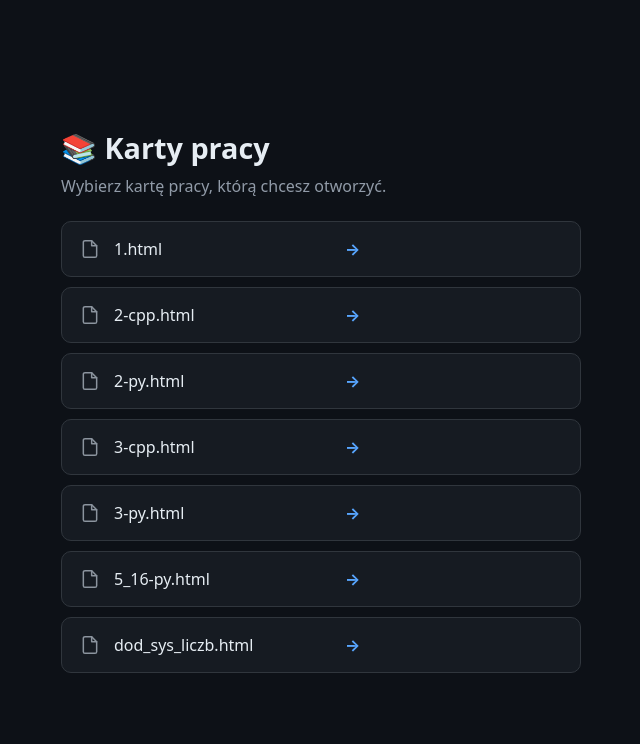
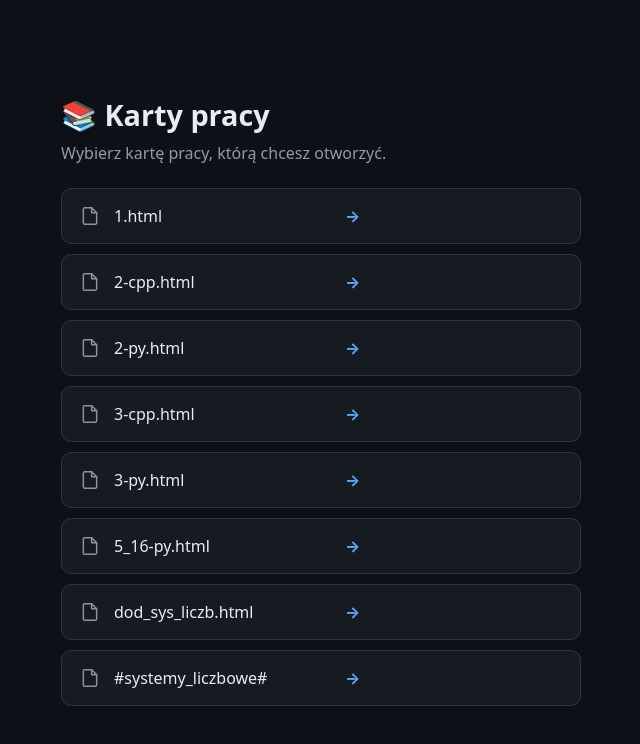
Before and after one commit to Bartos6/algoclass, a plain HTML site: page KP.html in a window 1280 px wide. Shown: the whole page, without its empty margins (319-959 px from the left). Drawn offline with Linux system fonts and the light colour scheme.

Commit message:
Add link to systemy_liczbowe in KP.html

```diff
--- a/KP.html
+++ b/KP.html
@@ -31,6 +31,7 @@
       <a href="https://bartos6.github.io/algoclass/KP/3-py"><svg width="20" height="20" viewBox="0 0 24 24" fill="none" stroke="currentColor" stroke-width="1.8" stroke-linecap="round" stroke-linejoin="round" aria-hidden="true"><path d="M14 2H6a2 2 0 0 0-2 2v16a2 2 0 0 0 2 2h12a2 2 0 0 0 2-2V8z"/><path d="M14 2v6h6"/></svg><span>3-py.html</span><span class="arrow" aria-hidden="true">→</span></a>
       <a href="https://bartos6.github.io/algoclass/KP/5_16-py"><svg width="20" height="20" viewBox="0 0 24 24" fill="none" stroke="currentColor" stroke-width="1.8" stroke-linecap="round" stroke-linejoin="round" aria-hidden="true"><path d="M14 2H6a2 2 0 0 0-2 2v16a2 2 0 0 0 2 2h12a2 2 0 0 0 2-2V8z"/><path d="M14 2v6h6"/></svg><span>5_16-py.html</span><span class="arrow" aria-hidden="true">→</span></a>
      <a href="https://bartos6.github.io/algoclass/KP/dod_sys_liczb"><svg width="20" height="20" viewBox="0 0 24 24" fill="none" stroke="currentColor" stroke-width="1.8" stroke-linecap="round" stroke-linejoin="round" aria-hidden="true"><path d="M14 2H6a2 2 0 0 0-2 2v16a2 2 0 0 0 2 2h12a2 2 0 0 0 2-2V8z"/><path d="M14 2v6h6"/></svg><span>dod_sys_liczb.html</span><span class="arrow" aria-hidden="true">→</span></a>
+    <a href="https://bartos6.github.io/algoclass/KP/systemy_liczbowe"><svg width="20" height="20" viewBox="0 0 24 24" fill="none" stroke="currentColor" stroke-width="1.8" stroke-linecap="round" stroke-linejoin="round" aria-hidden="true"><path d="M14 2H6a2 2 0 0 0-2 2v16a2 2 0 0 0 2 2h12a2 2 0 0 0 2-2V8z"/><path d="M14 2v6h6"/></svg><span>#systemy_liczbowe#</span><span class="arrow" aria-hidden="true">→</span></a>
     </nav>
   </main>
 </body>
```
